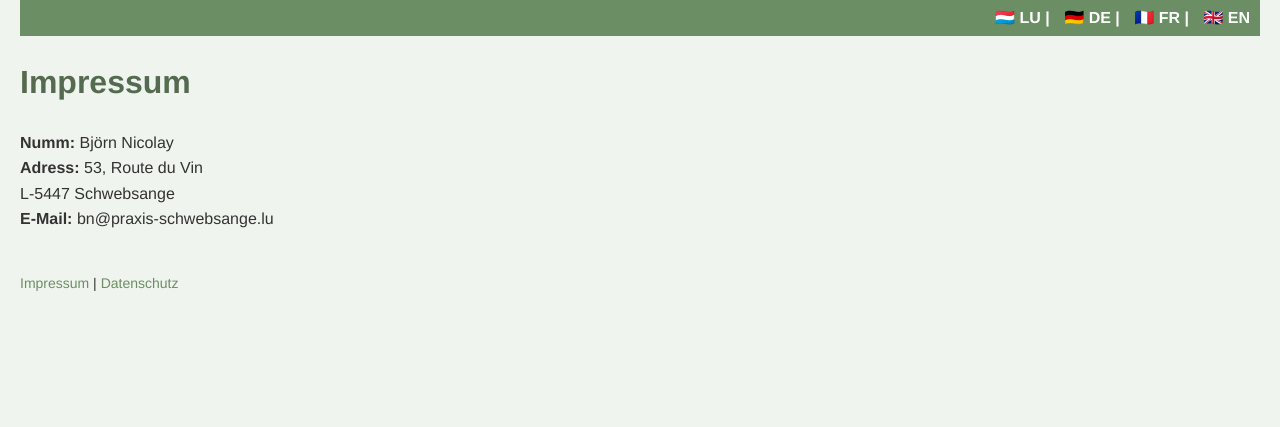
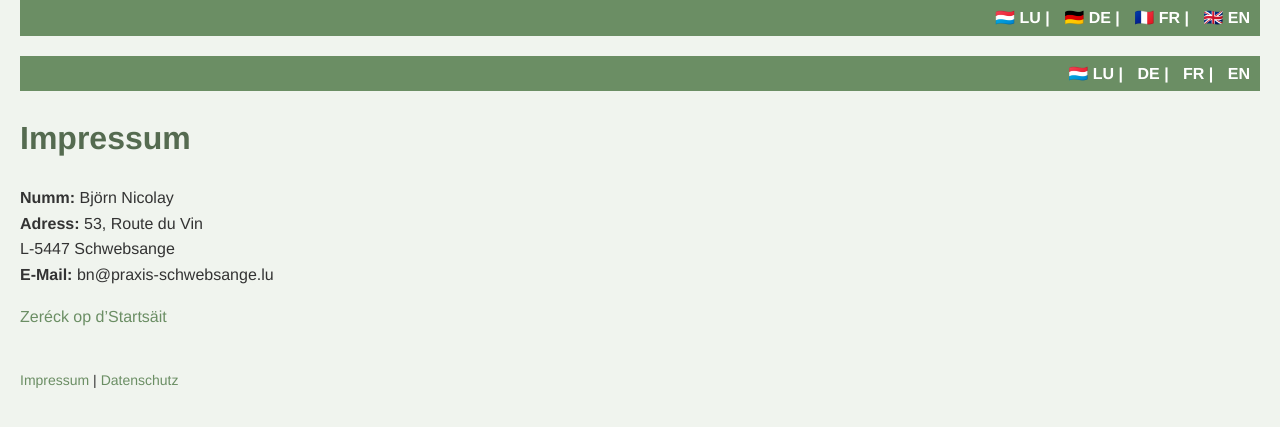
Before and after one commit to bjoernbrightside/praxis-schwebsange, a Jekyll site: the page built from lu/impressum.md, in a window 1280 px wide. Shown: the top 427 px of the page. Built offline with Jekyll 4.4.1, drawn with Linux system fonts in a browser that asks for light colours.

Commit message:
Update impressum.md

```diff
--- a/lu/impressum.md
+++ b/lu/impressum.md
@@ -1,8 +1,12 @@
 ---
 layout: default
-lang: lb
 title: Impressum
+lang: lu
 ---
+
+<div class="language-bar">
+🇱🇺 <b>LU</b> | <a href="/de/impressum/">DE</a> | <a href="/fr/impressum/">FR</a> | <a href="/en/impressum/">EN</a>
+</div>
 
 # Impressum
 
@@ -10,3 +14,5 @@ title: Impressum
 **Adress:** 53, Route du Vin
 L-5447 Schwebsange
 **E-Mail:** bn@praxis-schwebsange.lu
+
+[Zeréck op d'Startsäit](/lu/)
```
